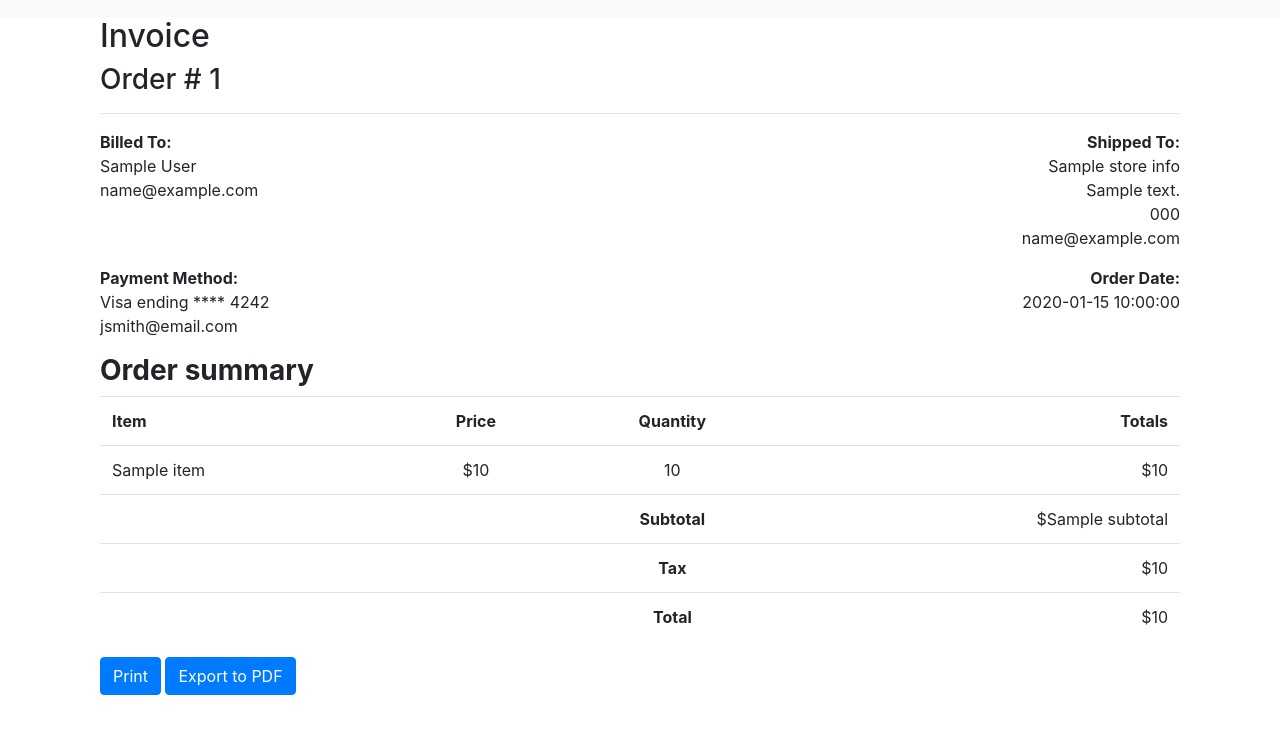
After one commit to thenewone567/www, a PHP site: template views/invoice.php in a window 1280 px wide. The commit adds this page. Shown: the part 39-773 px from the top of the page. Run offline with PHP 8.4, Linux system fonts and the light colour scheme; the template is opened without the code that fills it: most values are stand-ins (such as "Sample title", 1, 10 or a date in 2020); data that the repository does not hold is empty; some libraries are stand-ins or nearby versions.

Commit message:
Add invoice generation functionality.

```diff
--- /dev/null
+++ b/views/invoice.php
@@ -0,0 +1,106 @@
+<?php require_once ROOT_PATH . 'views/header.php'; ?>
+
+<div class="container">
+    <div class="row">
+        <div class="col-12">
+            <div class="invoice-title">
+                <h2>Invoice</h2>
+                <h3 class="pull-right">Order # <?php echo $invoice['InvoiceID']; ?></h3>
+            </div>
+            <hr>
+            <div class="row">
+                <div class="col-6">
+                    <address>
+                        <strong>Billed To:</strong><br>
+                        <?php echo $invoice['CustomerInfo']['FirstName'] . ' ' . $invoice['CustomerInfo']['LastName']; ?><br>
+                        <?php echo $invoice['CustomerInfo']['Email']; ?>
+                    </address>
+                </div>
+                <div class="col-6 text-right">
+                    <address>
+                        <strong>Shipped To:</strong><br>
+                        <?php echo $invoice['StoreInfo']['Name']; ?><br>
+                        <?php echo $invoice['StoreInfo']['Address']; ?><br>
+                        <?php echo $invoice['StoreInfo']['Phone']; ?><br>
+                        <?php echo $invoice['StoreInfo']['Email']; ?>
+                    </address>
+                </div>
+            </div>
+            <div class="row">
+                <div class="col-6">
+                    <address>
+                        <strong>Payment Method:</strong><br>
+                        Visa ending **** 4242<br>
+                        jsmith@email.com
+                    </address>
+                </div>
+                <div class="col-6 text-right">
+                    <address>
+                        <strong>Order Date:</strong><br>
+                        <?php echo $invoice['InvoiceDate']; ?><br><br>
+                    </address>
+                </div>
+            </div>
+        </div>
+    </div>
+
+    <div class="row">
+        <div class="col-md-12">
+            <div class="panel panel-default">
+                <div class="panel-heading">
+                    <h3 class="panel-title"><strong>Order summary</strong></h3>
+                </div>
+                <div class="panel-body">
+                    <div class="table-responsive">
+                        <table class="table table-condensed">
+                            <thead>
+                                <tr>
+                                    <td><strong>Item</strong></td>
+                                    <td class="text-center"><strong>Price</strong></td>
+                                    <td class="text-center"><strong>Quantity</strong></td>
+                                    <td class="text-right"><strong>Totals</strong></td>
+                                </tr>
+                            </thead>
+                            <tbody>
+                                <?php foreach ($invoice['Items'] as $item) : ?>
+                                    <tr>
+                                        <td><?php echo $item['ProductName']; ?></td>
+                                        <td class="text-center">$<?php echo $item['Price']; ?></td>
+                                        <td class="text-center"><?php echo $item['Quantity']; ?></td>
+                                        <td class="text-right">$<?php echo $item['Total']; ?></td>
+                                    </tr>
+                                <?php endforeach; ?>
+                                <tr>
+                                    <td class="thick-line"></td>
+                                    <td class="thick-line"></td>
+                                    <td class="thick-line text-center"><strong>Subtotal</strong></td>
+                                    <td class="thick-line text-right">$<?php echo $invoice['Subtotal']; ?></td>
+                                </tr>
+                                <tr>
+                                    <td class="no-line"></td>
+                                    <td class="no-line"></td>
+                                    <td class="no-line text-center"><strong>Tax</strong></td>
+                                    <td class="no-line text-right">$<?php echo $invoice['Tax']; ?></td>
+                                </tr>
+                                <tr>
+                                    <td class="no-line"></td>
+                                    <td class="no-line"></td>
+                                    <td class="no-line text-center"><strong>Total</strong></td>
+                                    <td class="no-line text-right">$<?php echo $invoice['Total']; ?></td>
+                                </tr>
+                            </tbody>
+                        </table>
+                    </div>
+                </div>
+            </div>
+        </div>
+    </div>
+    <div class="row">
+        <div class="col-12">
+            <button onclick="window.print()" class="btn btn-primary">Print</button>
+            <a href="/invoices/pdf/<?php echo $invoice['InvoiceID']; ?>" class="btn btn-primary">Export to PDF</a>
+        </div>
+    </div>
+</div>
+
+<?php require_once ROOT_PATH . 'views/footer.php'; ?>
```
Also changed, not shown: controllers/InvoicesController.php (added, +44 -0 lines), controllers/SalesController.php (+6 -2 lines), models/Invoice.php (added, +59 -0 lines), routes/web.php (+11 -19 lines), 1 other file.
